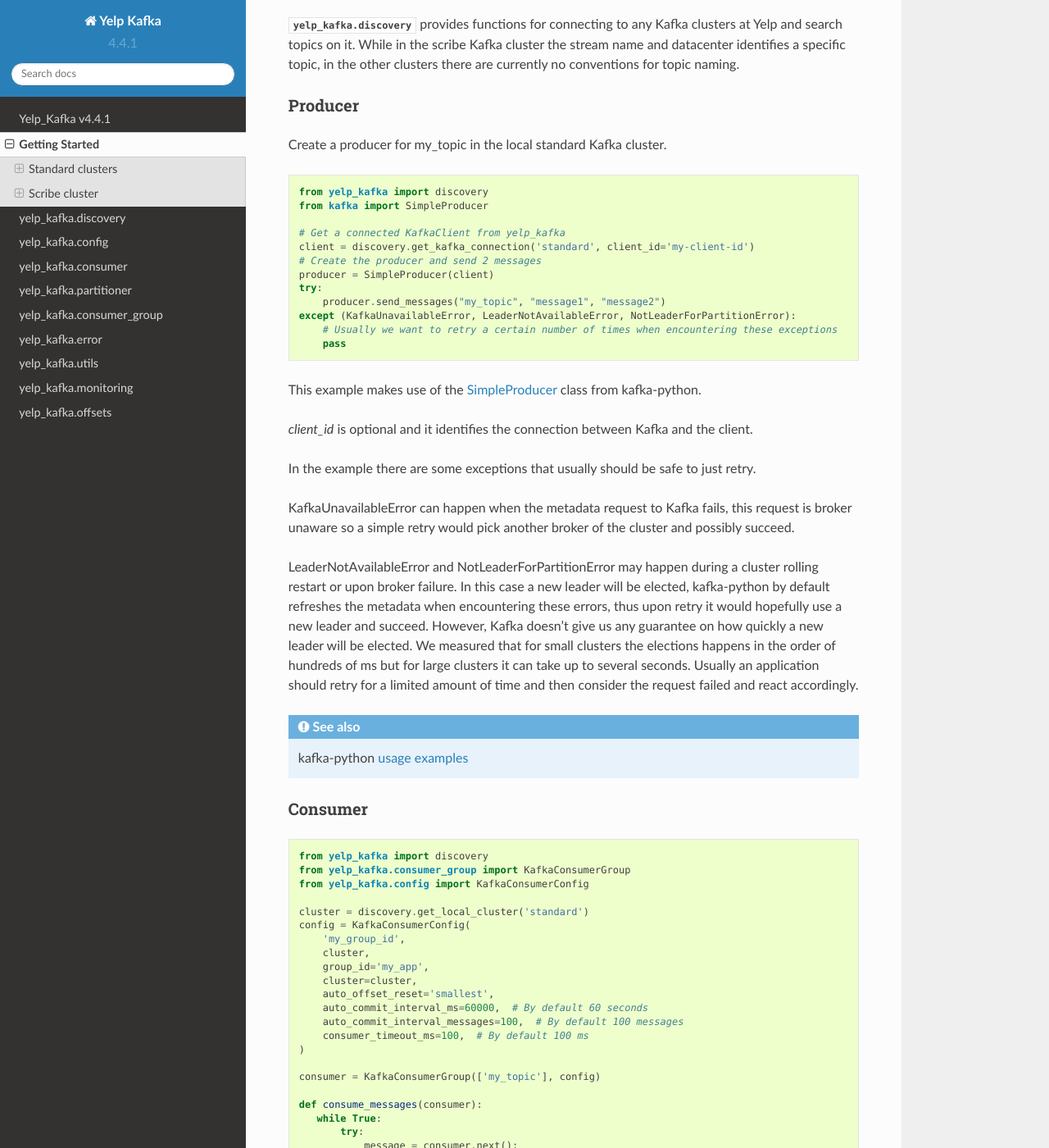
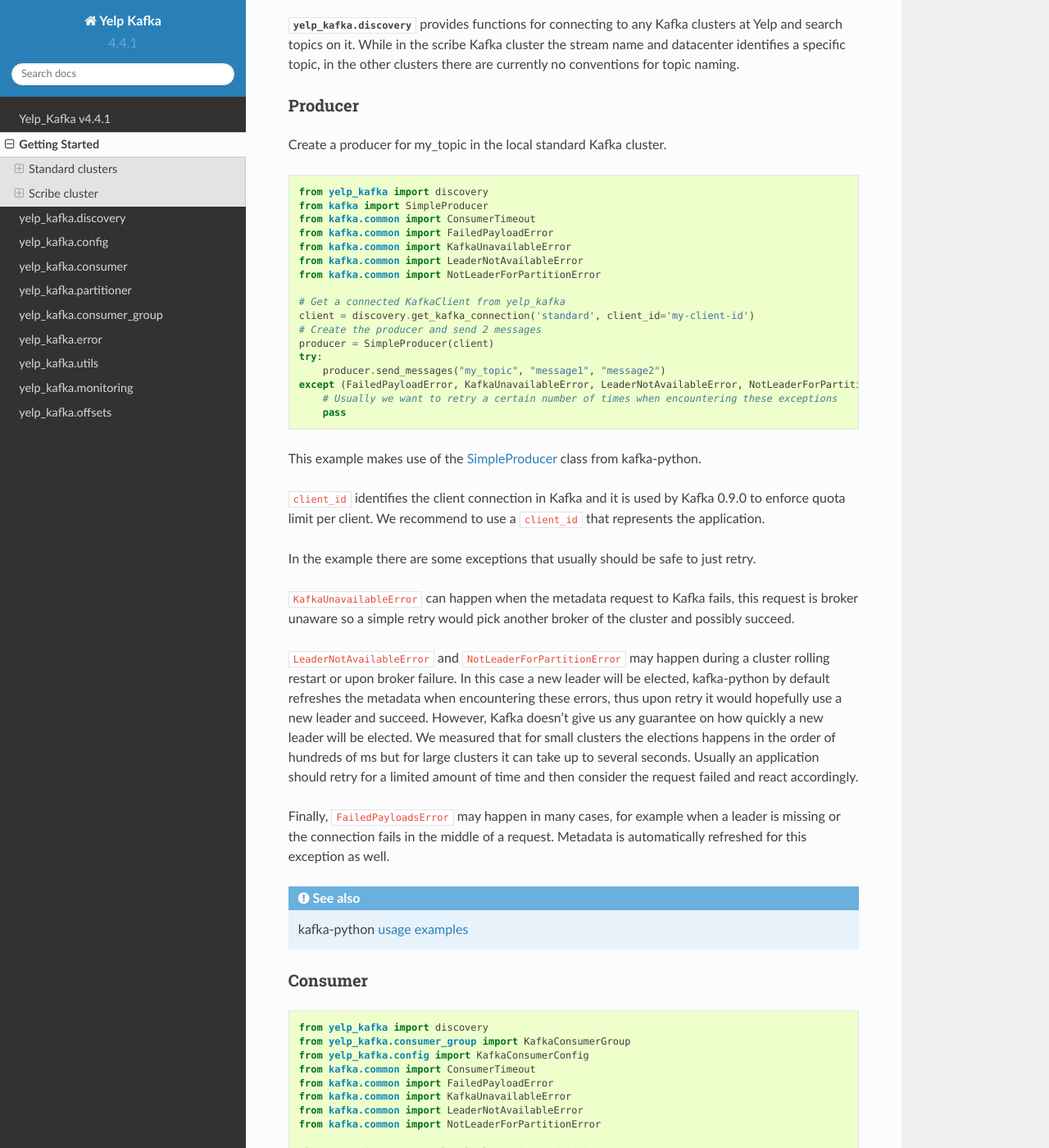
Before and after one commit to Yelp/yelp_kafka, a Sphinx documentation site: the page built from docs/source/getting_started.rst, in a window 1280 px wide and 1400 px high, scrolled down 198 px. Shown: the whole window at 82% size. Built offline with Sphinx 7.4.7 and the Read the Docs theme 2.0.0, drawn with Linux system fonts in a browser that asks for light colours; some of the changed text lies outside the part shown.

Commit message:
Improvements per review comments

```diff
--- a/docs/source/getting_started.rst
+++ b/docs/source/getting_started.rst
@@ -17,6 +17,11 @@
 
    from yelp_kafka import discovery
    from kafka import SimpleProducer
+   from kafka.common import ConsumerTimeout
+   from kafka.common import FailedPayloadError
+   from kafka.common import KafkaUnavailableError
+   from kafka.common import LeaderNotAvailableError
+   from kafka.common import NotLeaderForPartitionError
 
    # Get a connected KafkaClient from yelp_kafka
    client = discovery.get_kafka_connection('standard', client_id='my-client-id')
@@ -24,7 +29,7 @@
    producer = SimpleProducer(client)
    try:
        producer.send_messages("my_topic", "message1", "message2")
-   except (KafkaUnavailableError, LeaderNotAvailableError, NotLeaderForPartitionError):
+   except (FailedPayloadError, KafkaUnavailableError, LeaderNotAvailableError, NotLeaderForPartitionError):
        # Usually we want to retry a certain number of times when encountering these exceptions
        pass
 
@@ -32,13 +37,24 @@
 
 This example makes use of the `SimpleProducer`_ class from kafka-python.
 
-*client_id* is optional and it identifies the connection between Kafka and the client.
+``client_id`` identifies the client connection in Kafka and it is used by Kafka 0.9.0 to enforce
+quota limit per client. We recommend to use a ``client_id`` that represents the application.
 
 In the example there are some exceptions that usually should be safe to just retry.
 
-KafkaUnavailableError can happen when the metadata request to Kafka fails, this request is broker unaware so a simple retry would pick another broker of the cluster and possibly succeed.
+``KafkaUnavailableError`` can happen when the metadata request to Kafka fails, this
+request is broker unaware so a simple retry would pick another broker of the cluster and possibly succeed.
 
-LeaderNotAvailableError and NotLeaderForPartitionError may happen during a cluster rolling restart or upon broker failure. In this case a new leader will be elected, kafka-python by default refreshes the metadata when encountering these errors, thus upon retry it would hopefully use a new leader and succeed. However, Kafka doesn't give us any guarantee on how quickly a new leader will be elected. We measured that for small clusters the elections happens in the order of hundreds of ms but for large clusters it can take up to several seconds. Usually an application should retry for a limited amount of time and then consider the request failed and react accordingly.
+``LeaderNotAvailableError`` and ``NotLeaderForPartitionError`` may happen during a cluster
+rolling restart or upon broker failure. In this case a new leader will be elected, kafka-python
+by default refreshes the metadata when encountering these errors, thus upon retry it would
+hopefully use a new leader and succeed. However, Kafka doesn't give us any guarantee on how quickly
+a new leader will be elected. We measured that for small clusters the elections happens in the order
+of hundreds of ms but for large clusters it can take up to several seconds.
+Usually an application should retry for a limited amount of time and then consider the request failed and react accordingly.
+
+Finally, ``FailedPayloadsError`` may happen in many cases, for example when a leader is missing
+or the connection fails in the middle of a request. Metadata is automatically refreshed for this exception as well.
 
 .. seealso:: kafka-python `usage examples`_
 
@@ -55,6 +71,11 @@
    from yelp_kafka import discovery
    from yelp_kafka.consumer_group import KafkaConsumerGroup
    from yelp_kafka.config import KafkaConsumerConfig
+   from kafka.common import ConsumerTimeout
+   from kafka.common import FailedPayloadError
+   from kafka.common import KafkaUnavailableError
+   from kafka.common import LeaderNotAvailableError
+   from kafka.common import NotLeaderForPartitionError
 
    cluster = discovery.get_local_cluster('standard')
    config = KafkaConsumerConfig(
@@ -87,7 +108,7 @@
               # Applications usually just ignore the ConsumerTimeout
               # exception or check a termination flag.
               pass
-          except (KafkaUnavailableError, LeaderNotAvailableError, NotLeaderForPartitionError):
+          except (FailedPayloadError, KafkaUnavailableError, LeaderNotAvailableError, NotLeaderForPartitionError):
               # See producer example above, usually these exceptions should be retried
 
    while True:
```
Also changed, not shown: other parts of docs/source/getting_started.rst (+1 -1 lines).
